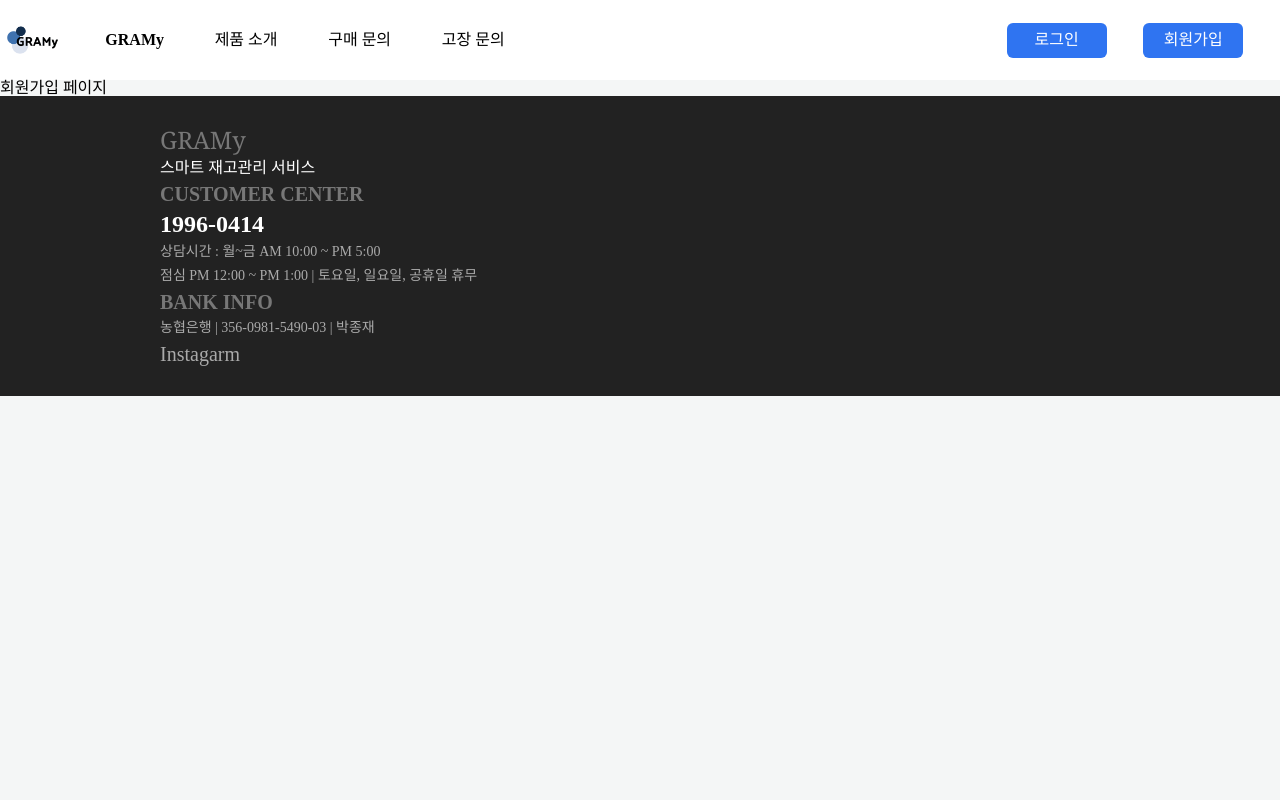
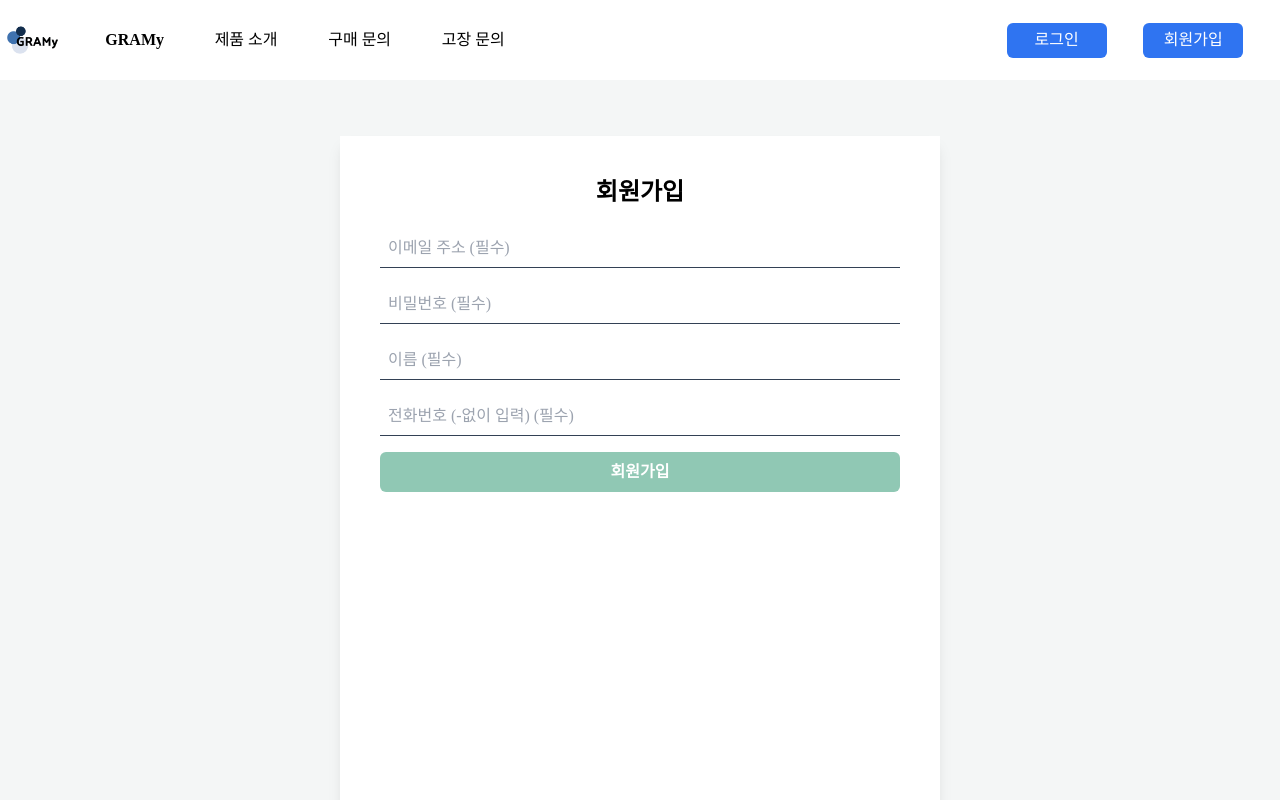
Before and after one commit to pjj186/gramy-front, a React (Create React App) app: page /join in a window 1280 px wide. Shown: the top 800 px of the page. Built offline with nearby package versions, Linux system fonts and the light colour scheme.

Commit message:
onChangeInput 함수 변경, input type number 화살표 제거
if - else 대신 좀 더 간결하게 수정

```diff
--- a/src/GlobalStyles.js
+++ b/src/GlobalStyles.js
@@ -56,6 +56,13 @@ table {
 body {
     background-color: #F4F6F6 ;
 }
+
+/* input type number 오른쪽 화살표 제거 */
+input[type="number"]::-webkit-outer-spin-button,
+input[type="number"]::-webkit-inner-spin-button {
+    -webkit-appearance: none;
+    margin: 0;
+}
 `;
 
 export default GlobalStyle;
--- a/src/routes/Join.js
+++ b/src/routes/Join.js
@@ -1,7 +1,72 @@
-import React from "react";
+import React, { useState } from "react";
 
 const Join = () => {
-  return <div>회원가입 페이지</div>;
+  const [input, setinput] = useState({
+    email: "",
+    password: "",
+    username: "",
+    phone: "",
+  });
+
+  const onChangeInput = (e) => {
+    const { name, value } = e.target;
+    setinput({
+      ...input,
+      [name]: value,
+    });
+  };
+  return (
+    <div className="w-full h-full my-14 flex justify-center items-center">
+      <div className=" bg-white w-[600px] h-[800px] shadow-lg">
+        <div className=" px-10">
+          <div className="font-semibold text-2xl w-full flex justify-center items-center mt-10 mb-5">
+            회원가입
+          </div>
+          <form className="flex flex-col">
+            <input
+              className=" border-b-slate-700 border-b-[1px] h-10 mb-4 pl-2 focus:outline-none focus:border-b-0 focus:border-slate-500 focus:ring-[3px] focus:ring-slate-500 transition-all duration-200"
+              type="email"
+              placeholder="이메일 주소 (필수)"
+              required
+              value={input.id}
+              name="email"
+              onChange={onChangeInput}
+            />
+            <input
+              className=" border-b-slate-700 border-b-[1px] h-10 mb-4 pl-2 focus:outline-none focus:border-b-0 focus:border-slate-500 focus:ring-[3px] focus:ring-slate-500 transition-all duration-200"
+              type="password"
+              placeholder="비밀번호 (필수)"
+              required
+              value={input.pw}
+              name="password"
+              onChange={onChangeInput}
+            />
+            <input
+              className=" border-b-slate-700 border-b-[1px] h-10 mb-4 pl-2 focus:outline-none focus:border-b-0 focus:border-slate-500 focus:ring-[3px] focus:ring-slate-500 transition-all duration-200"
+              type="text"
+              placeholder="이름 (필수)"
+              required
+              value={input.username}
+              name="username"
+              onChange={onChangeInput}
+            />
+            <input
+              className=" border-b-slate-700 border-b-[1px] h-10 mb-4 pl-2 focus:outline-none focus:border-b-0 focus:border-slate-500 focus:ring-[3px] focus:ring-slate-500 transition-all duration-200"
+              type="number"
+              placeholder="전화번호 (-없이 입력) (필수)"
+              required
+              value={input.phone}
+              name="phone"
+              onChange={onChangeInput}
+            />
+            <button className=" bg-[#90C8B4] rounded-md text-white h-10 font-bold">
+              회원가입
+            </button>
+          </form>
+        </div>
+      </div>
+    </div>
+  );
 };
 
 export default Join;
--- a/src/routes/Login.js
+++ b/src/routes/Login.js
@@ -3,17 +3,16 @@ import { Link } from "react-router-dom";
 
 const Login = () => {
   const [input, setinput] = useState({
-    id: "",
-    pw: "",
+    emaiil: "",
+    password: "",
   });
 
   const onChangeInput = (e) => {
     const { name, value } = e.target;
-    if (name === "email") {
-      setinput({ ...input, id: value });
-    } else if (name === "password") {
-      setinput({ ...input, pw: value });
-    }
+    setinput({
+      ...input,
+      [name]: value,
+    });
   };
 
   return (
```
